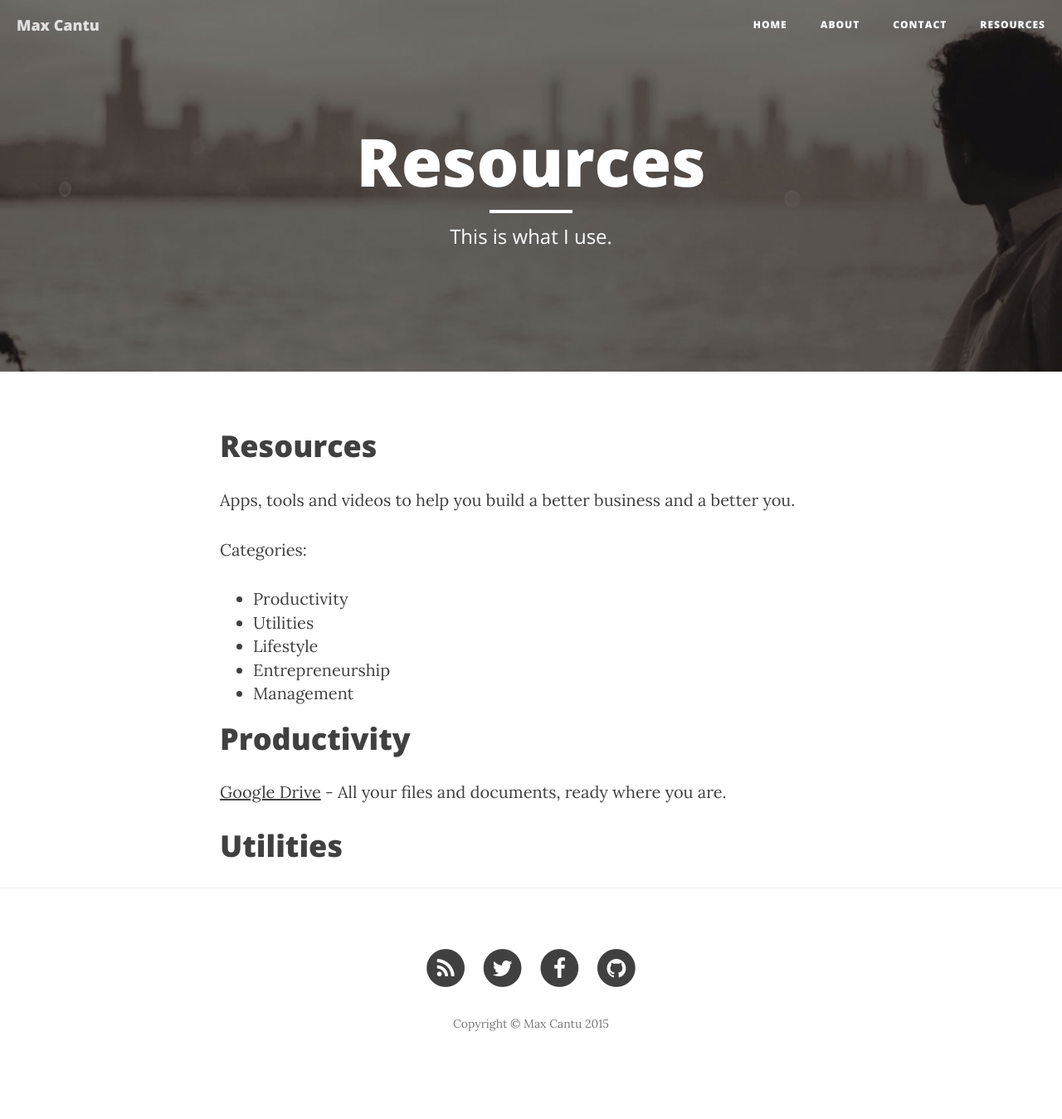
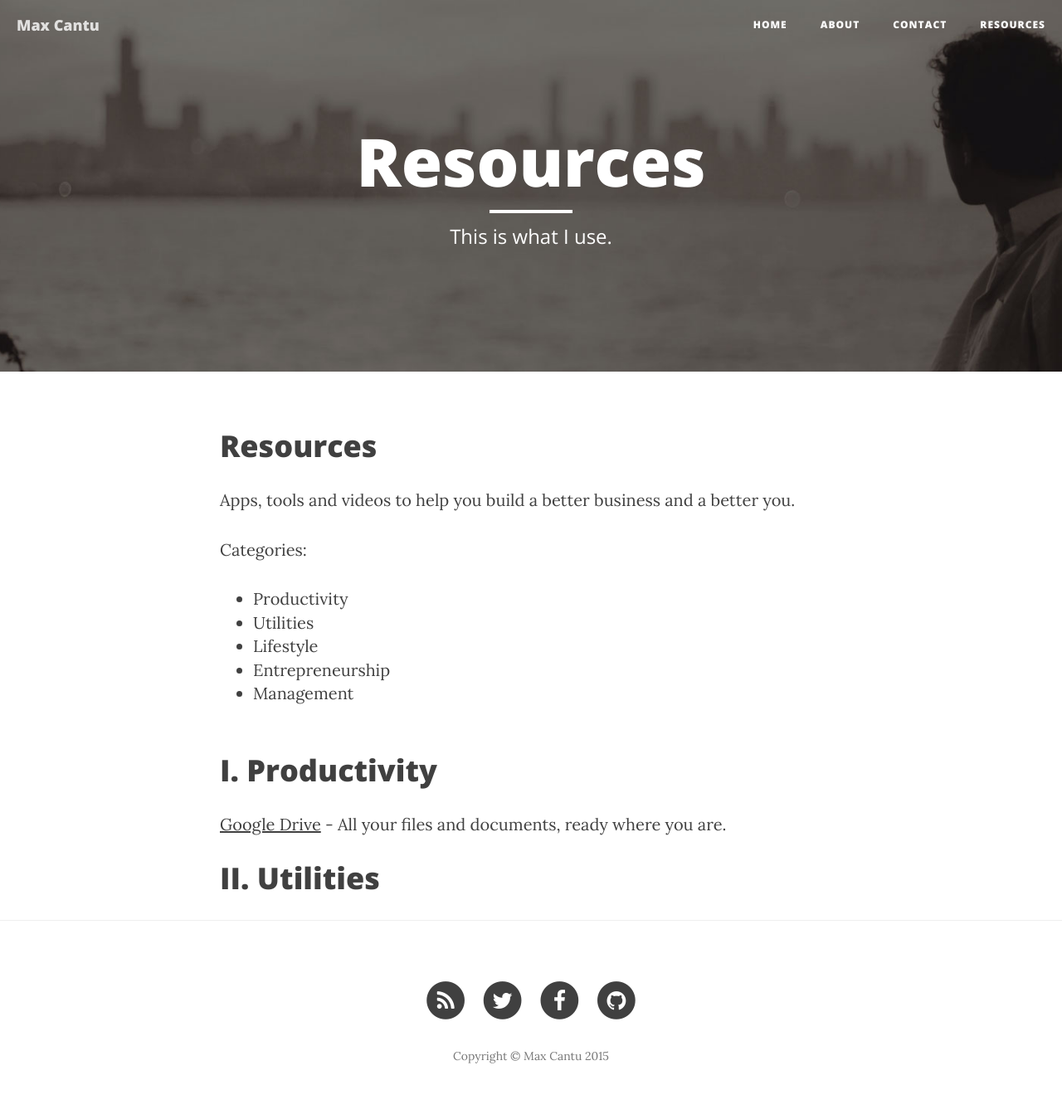
Before and after one commit to maxcantu/personal, a Jekyll site: the page built from resources.html, in a window 1280 px wide. Shown: the whole page at 83% size. Built offline with Jekyll 4.4.1, drawn with Linux system fonts in a browser that asks for light colours; nearby versions of some CDN libraries; before the commit the page ends 1310 px from its top, so only the background shows below that.

Commit message:
cats finals

```diff
--- a/resources.html
+++ b/resources.html
@@ -10,15 +10,17 @@ header-img: "img/about-bg.jpg"
 
 <p>Categories:</p>
 <ul>
-	<li>Productivity</li>
-	<li>Utilities</li>
-	<li>Lifestyle</li>
-	<li>Entrepreneurship</li>
-	<li>Management</li>
+	<li><a href="#productivity">Productivity</a></li>
+	<li><a href="#utilities">Utilities</a></li>
+	<li><a href="#productivity">Lifestyle</a></li>
+	<li><a href="#productivity">Entrepreneurship</a></li>
+	<li><a href="#productivity">Management</a></li>
 </ul>
 
-<h1>Productivity</h1>
+<br>
+
+<h1 id="productivity">I. Productivity</h1>
 
 <p><a href="http://drive.google.com/" rel="nofollow" target="_blank">Google Drive</a> - All your files and documents, ready where you are.</p>
 
-<h1>Utilities</h1>
+<h1 id="utilities">II. Utilities</h1>
```
